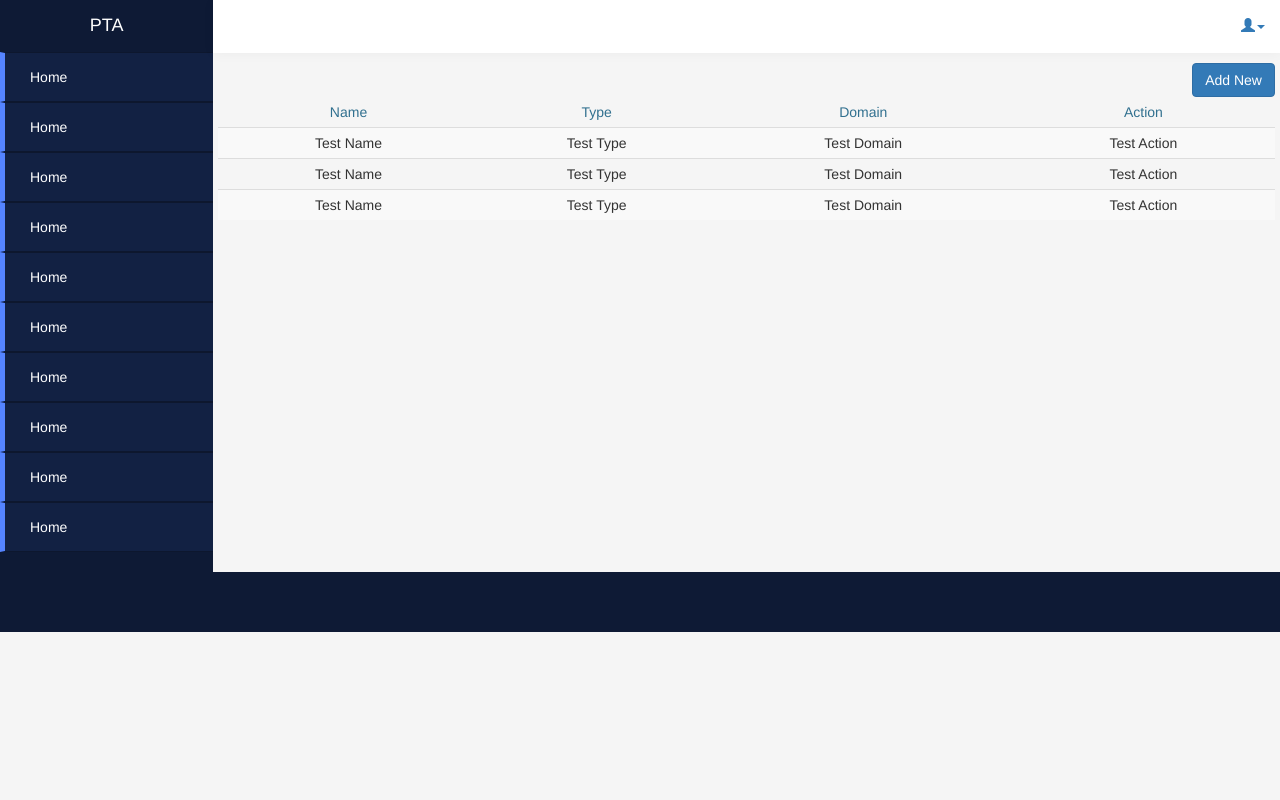
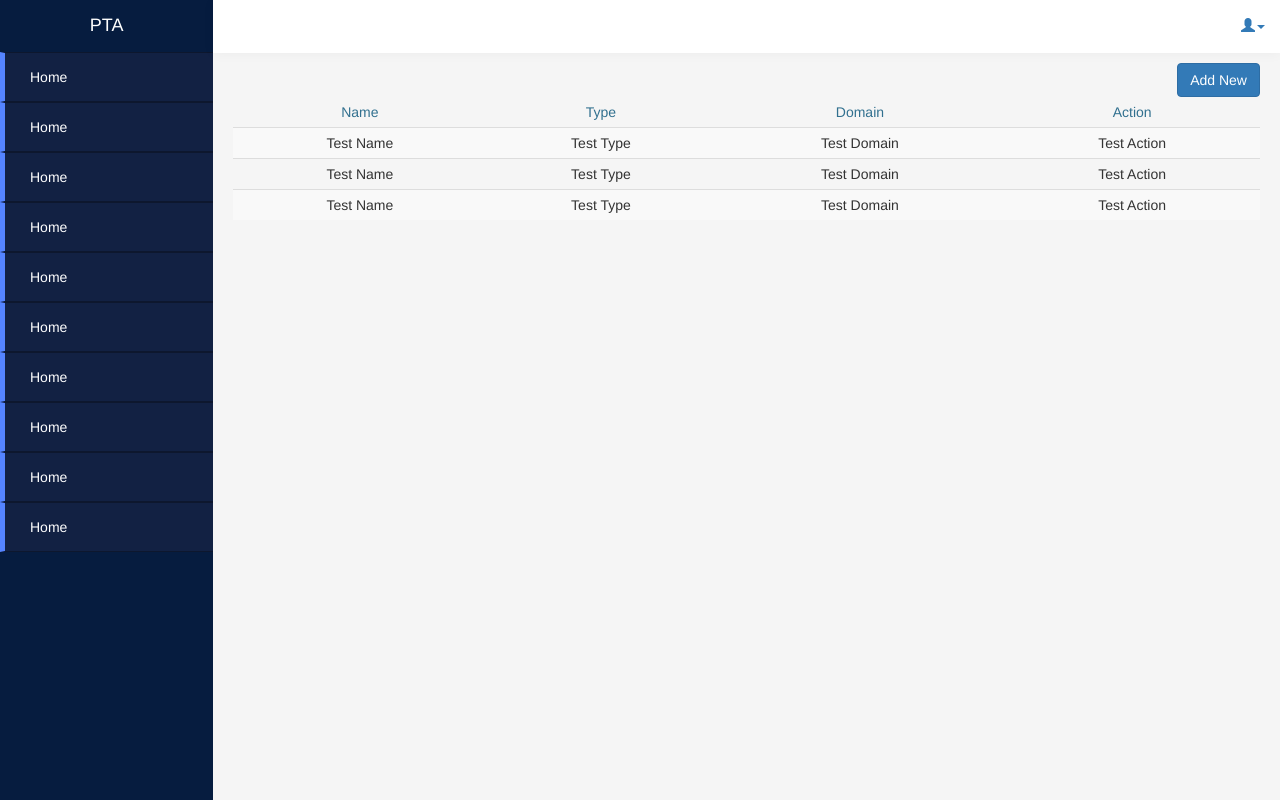
Before and after one commit to jatin5098/pta-web, an Angular app: page /pa-dashboard in a window 1280 px wide. Built offline with nearby package versions, Linux system fonts and the light colour scheme.

Commit message:
fix: template layout

```diff
--- a/src/app/pa-dashboard/pa-dashboard.component.css
+++ b/src/app/pa-dashboard/pa-dashboard.component.css
@@ -21,12 +21,16 @@
     border-left: 5px solid #5584ff;
 }
 
+.pa-dashboard .header-content {
+    padding: 0;
+}
+
 .pa-dashboard .header {
     background: #ffffff none repeat scroll 0 0;
     box-shadow: 0 1px 12px rgba(0, 0, 0, 0.04);
     display: inline-block !important;
     line-height: 23px;
-    padding: 15px;
+    padding: 15PX;
     transition: all 0.5s ease 0s;
     width: 100%;
     -webkit-transition: all 0.5s ease;
@@ -51,13 +55,14 @@
 }
 
 .left-panel {
-    background: #0e1a35;
+    background: #061c3f;
     color: #ffffff;
     padding: 0;
+    height: 100vh;
 }
 
 .right-panel {
-    padding: 0;
+    height: 100vh;
 }
 
 .dashboard-area {
@@ -66,7 +71,7 @@
 }
 
 .footer {
-    background: #0e1a35;
+    background: #061c3f;
     min-height: 60px;
     font-size: 12px;
 }
--- a/src/app/pa-dashboard/pa-dashboard.component.html
+++ b/src/app/pa-dashboard/pa-dashboard.component.html
@@ -22,7 +22,7 @@
         </div>
         <div class="col-md-10 display-table-cell flex-item right-panel">
             <div class="row">
-                <div class="col-md-12">
+                <div class="col-md-12 header-content">
                     <div class="header">
                         <ul class="pull-right">
                             <li class="dropdown">
@@ -63,7 +63,7 @@
             </div>
         </div>
     </div>
-    <div class="row display-table-row">
+    <!--<div class="row display-table-row">
         <div class="col-md-12 footer">&nbsp;</div>
-    </div>
+    </div>-->
 </div>
```
